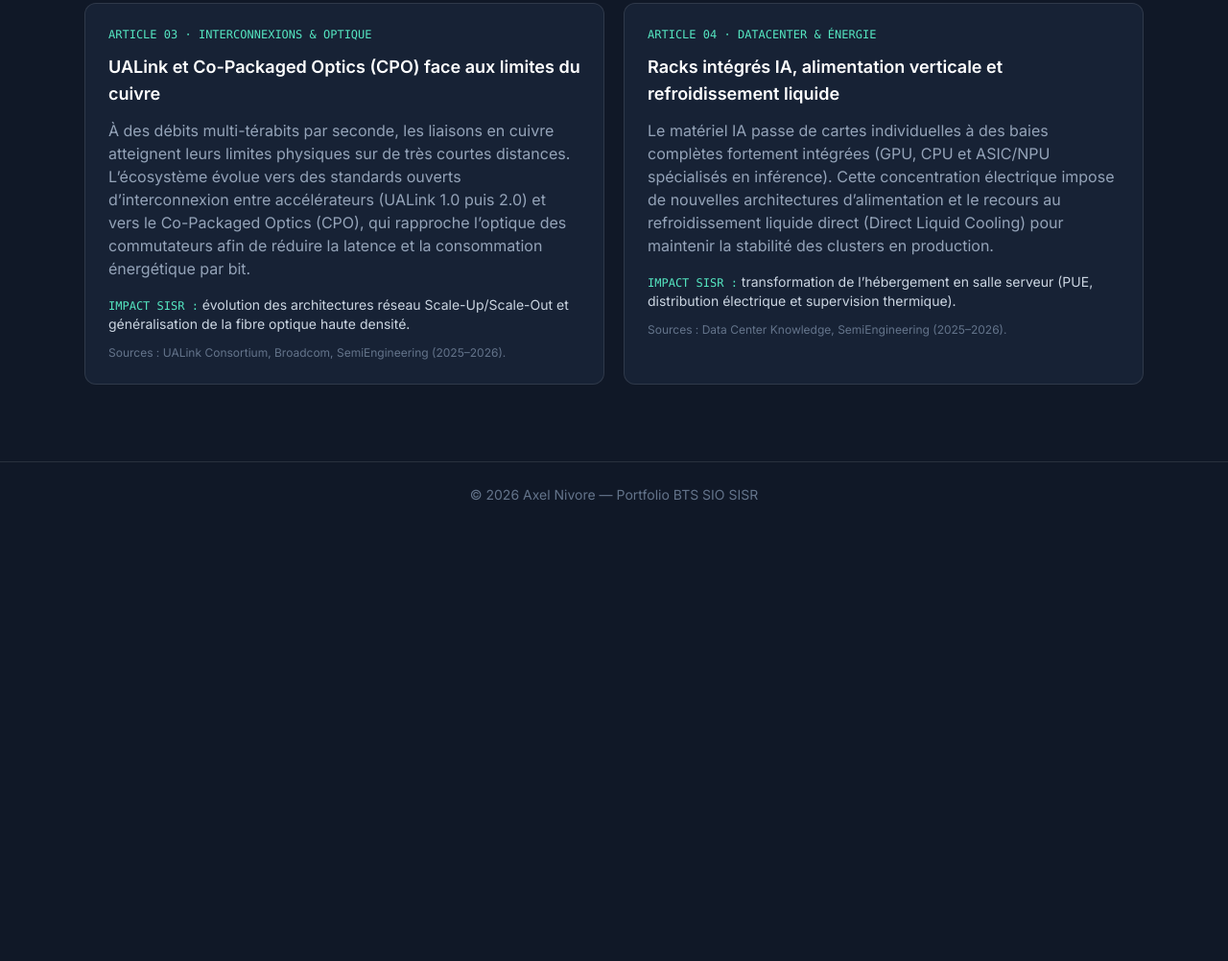
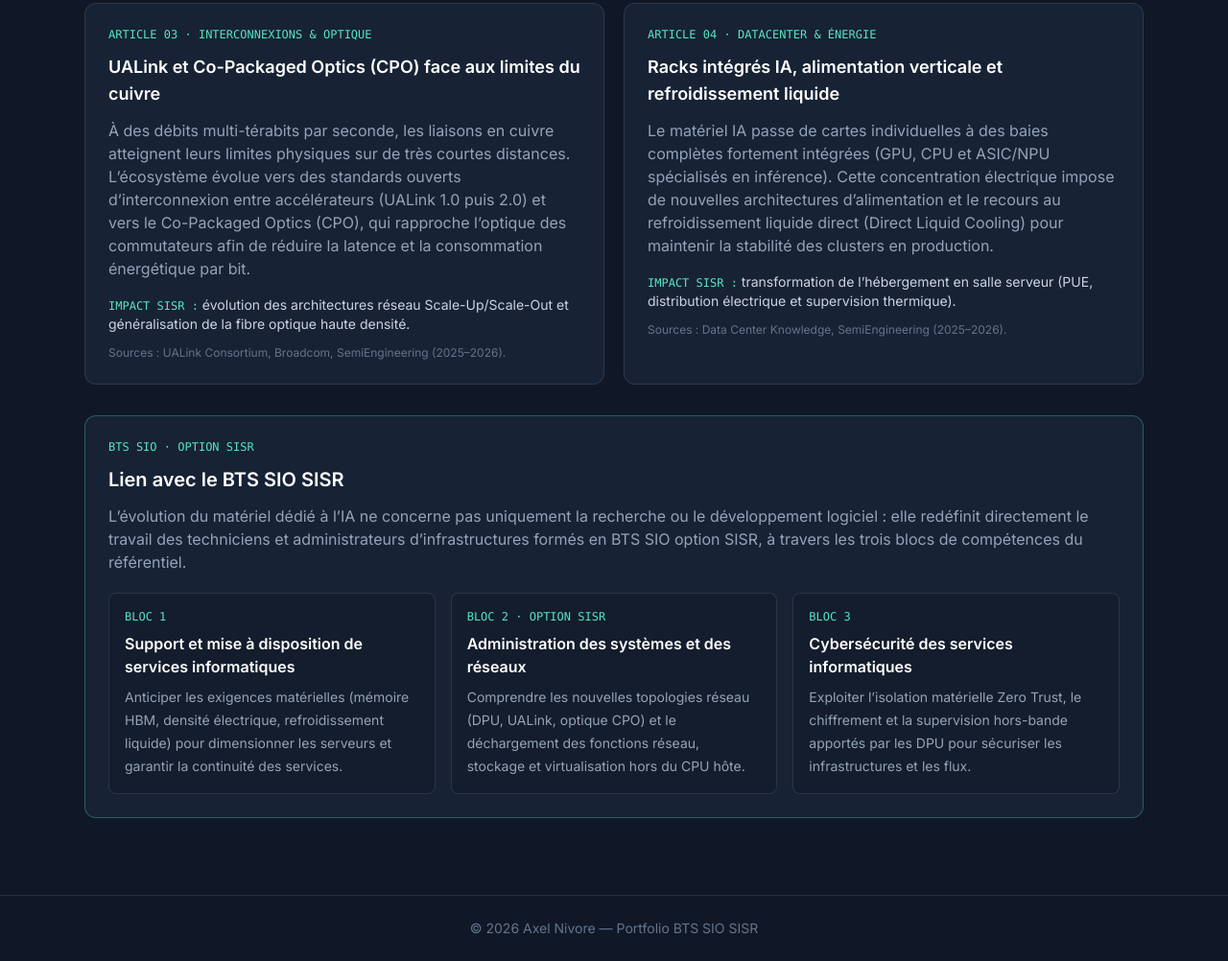
Before and after one commit to axel12-0/axel.nivore.github.io, a plain HTML site: page index.html in a window 1280 px wide. Shown: the part 4580-5582 px from the top of the page at 96% size. Before the commit the page ends 5130 px from the top, so only its background shows below. Drawn offline with nearby package versions, Linux system fonts and the light colour scheme.

Commit message:
lien avec le SISR veille

```diff
--- a/index.html
+++ b/index.html
@@ -207,6 +207,29 @@
 					<p class="mt-3 text-xs text-slate-500">Sources : Data Center Knowledge, SemiEngineering (2025–2026).</p>
 				</article>
 			</div>
+
+			<article class="mt-8 rounded-xl border border-accent/30 bg-panel p-6">
+				<p class="font-mono text-xs text-accent">BTS SIO · OPTION SISR</p>
+				<h3 class="mt-3 text-xl font-semibold text-white">Lien avec le BTS SIO SISR</h3>
+				<p class="mt-3 leading-6 text-slate-400">L’évolution du matériel dédié à l’IA ne concerne pas uniquement la recherche ou le développement logiciel : elle redéfinit directement le travail des techniciens et administrateurs d’infrastructures formés en BTS SIO option SISR, à travers les trois blocs de compétences du référentiel.</p>
+				<div class="mt-5 grid gap-4 md:grid-cols-3">
+					<div class="rounded-lg border border-white/10 bg-ink/50 p-4">
+						<p class="font-mono text-xs text-accent">BLOC 1</p>
+						<h4 class="mt-2 font-semibold text-white">Support et mise à disposition de services informatiques</h4>
+						<p class="mt-2 text-sm leading-6 text-slate-400">Anticiper les exigences matérielles (mémoire HBM, densité électrique, refroidissement liquide) pour dimensionner les serveurs et garantir la continuité des services.</p>
+					</div>
+					<div class="rounded-lg border border-white/10 bg-ink/50 p-4">
+						<p class="font-mono text-xs text-accent">BLOC 2 · OPTION SISR</p>
+						<h4 class="mt-2 font-semibold text-white">Administration des systèmes et des réseaux</h4>
+						<p class="mt-2 text-sm leading-6 text-slate-400">Comprendre les nouvelles topologies réseau (DPU, UALink, optique CPO) et le déchargement des fonctions réseau, stockage et virtualisation hors du CPU hôte.</p>
+					</div>
+					<div class="rounded-lg border border-white/10 bg-ink/50 p-4">
+						<p class="font-mono text-xs text-accent">BLOC 3</p>
+						<h4 class="mt-2 font-semibold text-white">Cybersécurité des services informatiques</h4>
+						<p class="mt-2 text-sm leading-6 text-slate-400">Exploiter l’isolation matérielle Zero Trust, le chiffrement et la supervision hors-bande apportés par les DPU pour sécuriser les infrastructures et les flux.</p>
+					</div>
+				</div>
+			</article>
 		</section>
 	</main>
 
```
